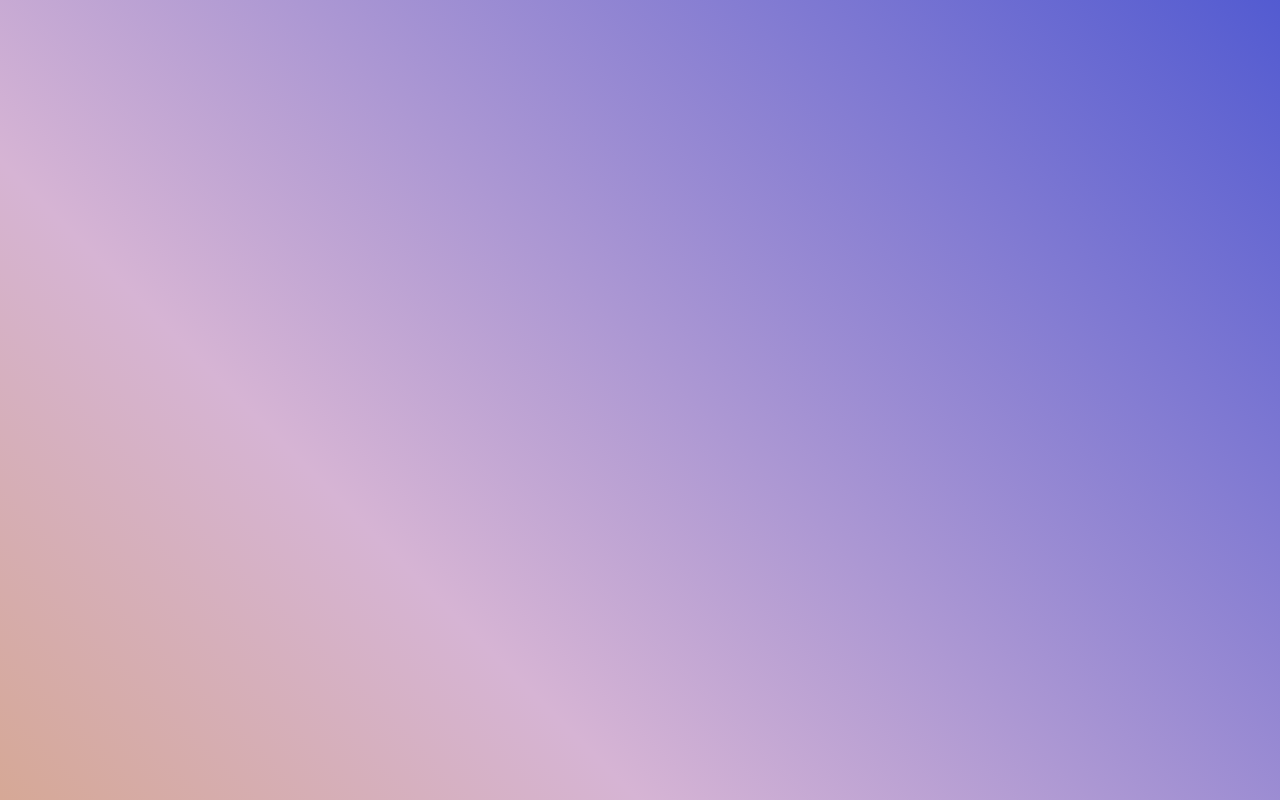
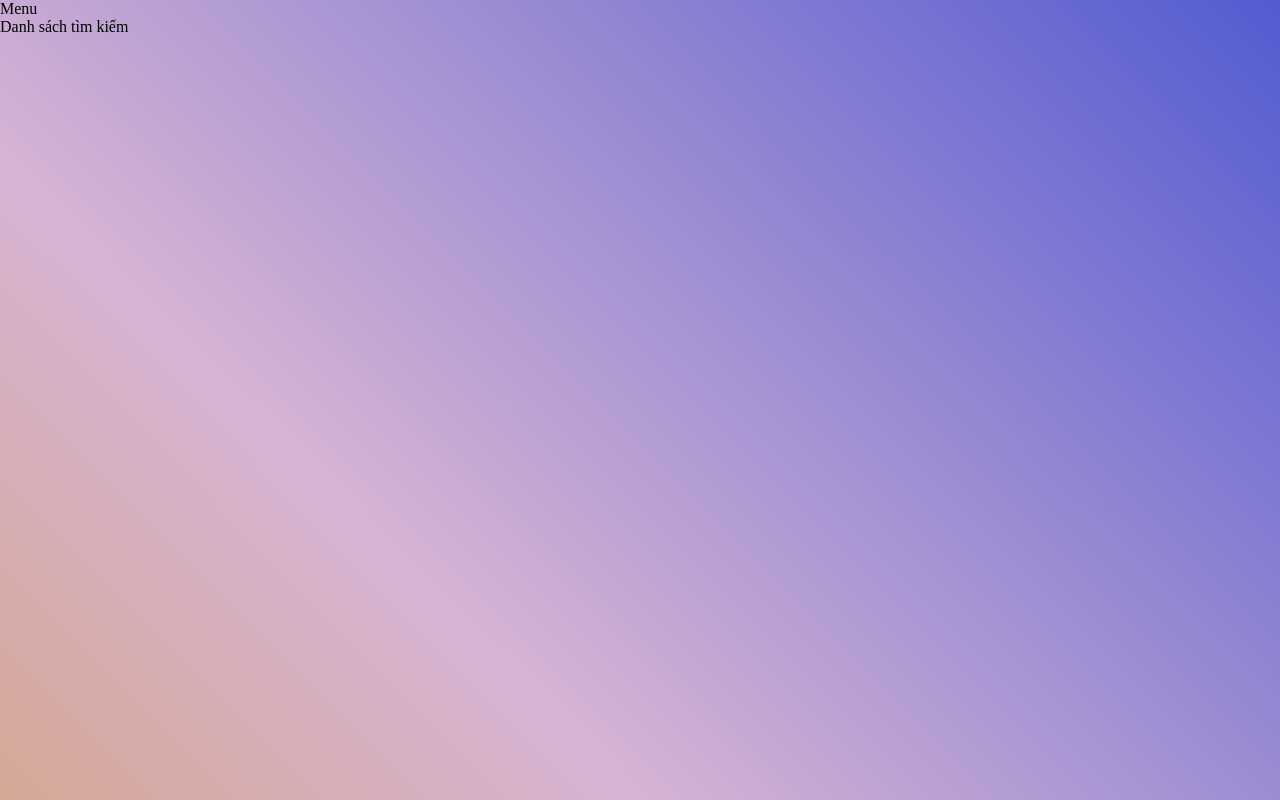
Before and after one commit to phamvinhkhanh187/udw_project, a plain HTML site: page index.html in a window 1280 px wide. Shown: the top 800 px of the page. Drawn offline with nearby package versions, Linux system fonts and the light colour scheme.

Commit message:
add shop.png

```diff
--- a/CSS/style.css
+++ b/CSS/style.css
@@ -10,4 +10,5 @@ body{
     height: 200vh;
     background-image: linear-gradient(45deg, rgb(214, 153, 72) 0%, rgb(214, 180, 212) 50%, rgb(83, 91, 209) 100%);
     font-family: 'poppin';
+    box-decoration-break: clone;
 }
--- a/index.html
+++ b/index.html
@@ -9,6 +9,6 @@
     <link href='https://unpkg.com/boxicons@2.1.1/css/boxicons.min.css' rel='stylesheet'>
 </head>
 <body>
-
+    <p> Menu </p> <p> Danh sách tìm kiếm </p>
 </body>
 </html>
```
Also changed, not shown: Images/Shop.png (added).
